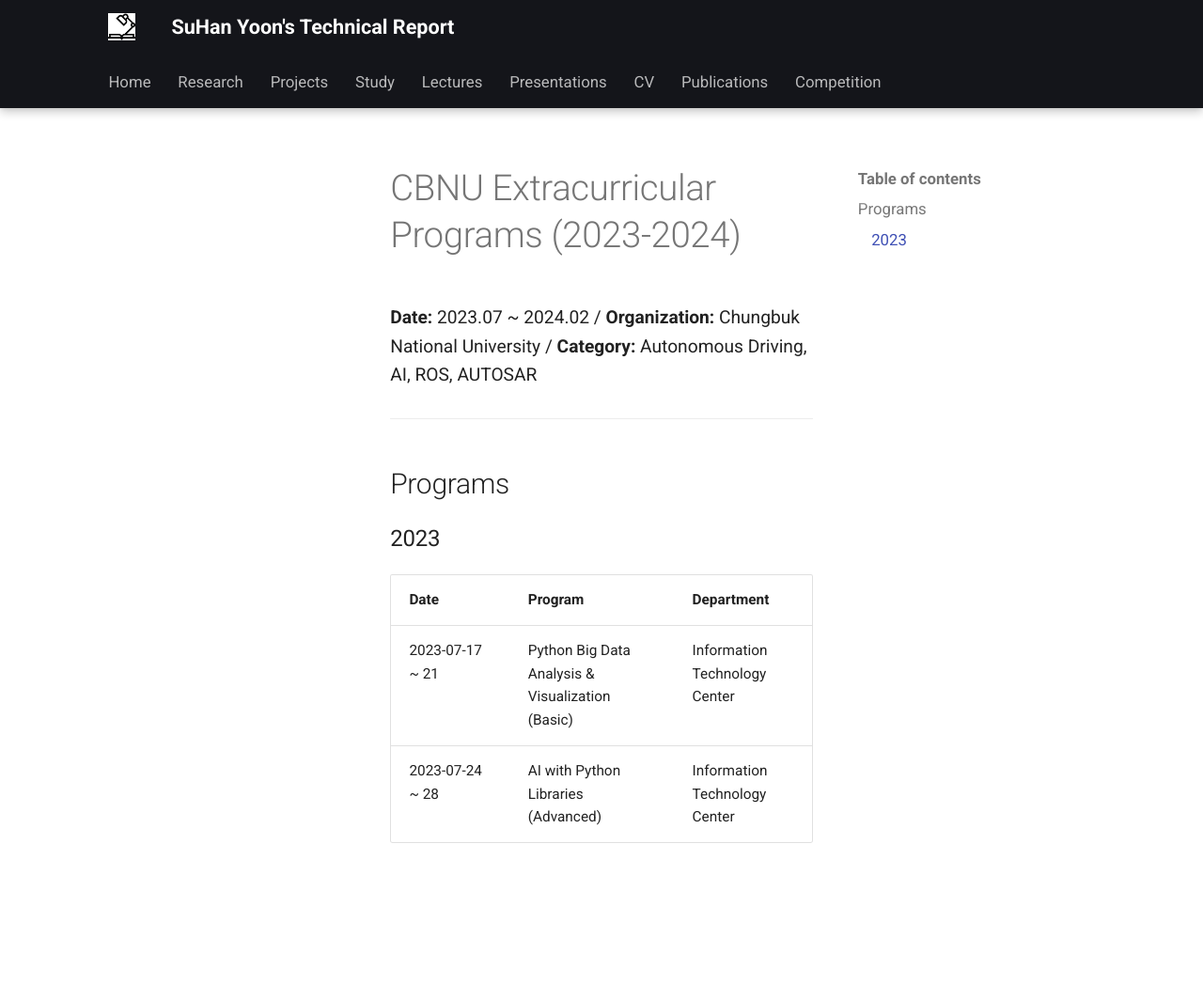
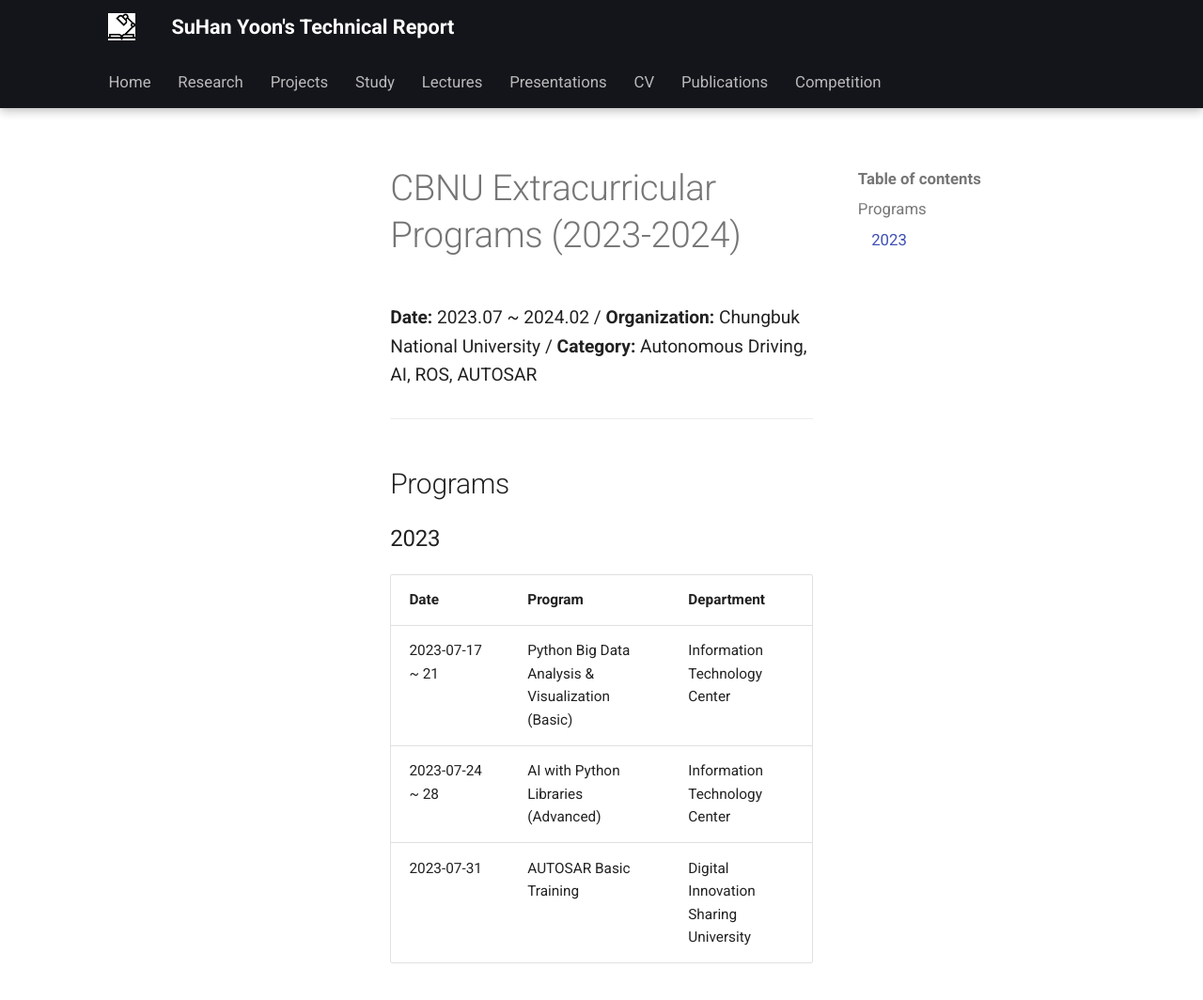
Before and after one commit to YSH-research/YSH-research.github.io, an MkDocs documentation site: the page built from docs/Lectures/2023-2024-CBNU-Extracurricular-Programs.md, in a window 1280 px wide and 1074 px high. Shown: the top 1064 px of the window at 94% size. Built offline with MkDocs 1.6.1 and Material for MkDocs 9.7.7, drawn with Linux system fonts in a browser that asks for light colours.

Commit message:
Add AUTOSAR Basic Training program

```diff
--- a/docs/Lectures/2023-2024-CBNU-Extracurricular-Programs.md
+++ b/docs/Lectures/2023-2024-CBNU-Extracurricular-Programs.md
@@ -14,3 +14,4 @@
 |------|---------|------------|
 | 2023-07-17 ~ 21 | Python Big Data Analysis & Visualization (Basic) | Information Technology Center |
 | 2023-07-24 ~ 28 | AI with Python Libraries (Advanced) | Information Technology Center |
+| 2023-07-31 | AUTOSAR Basic Training | Digital Innovation Sharing University |
```
